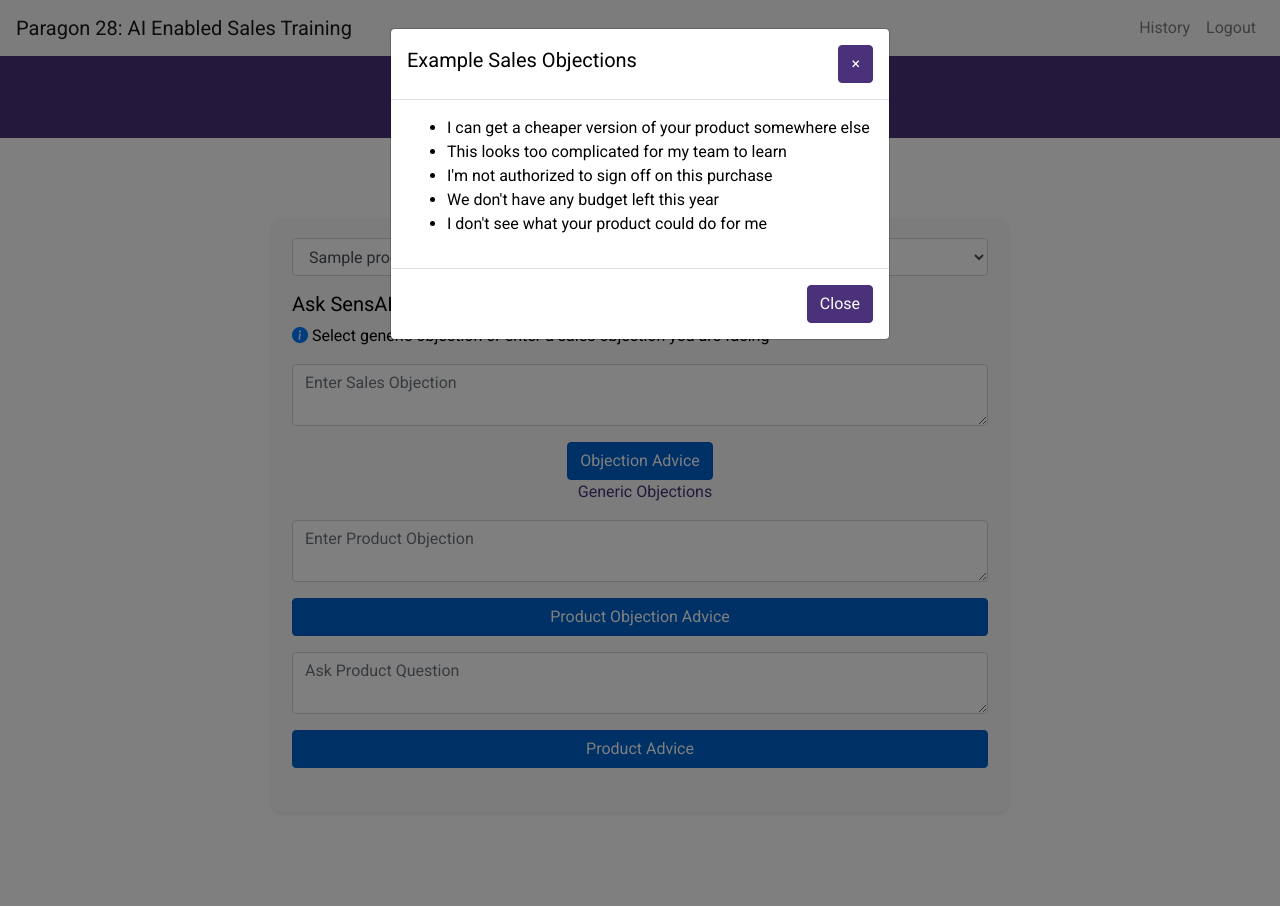
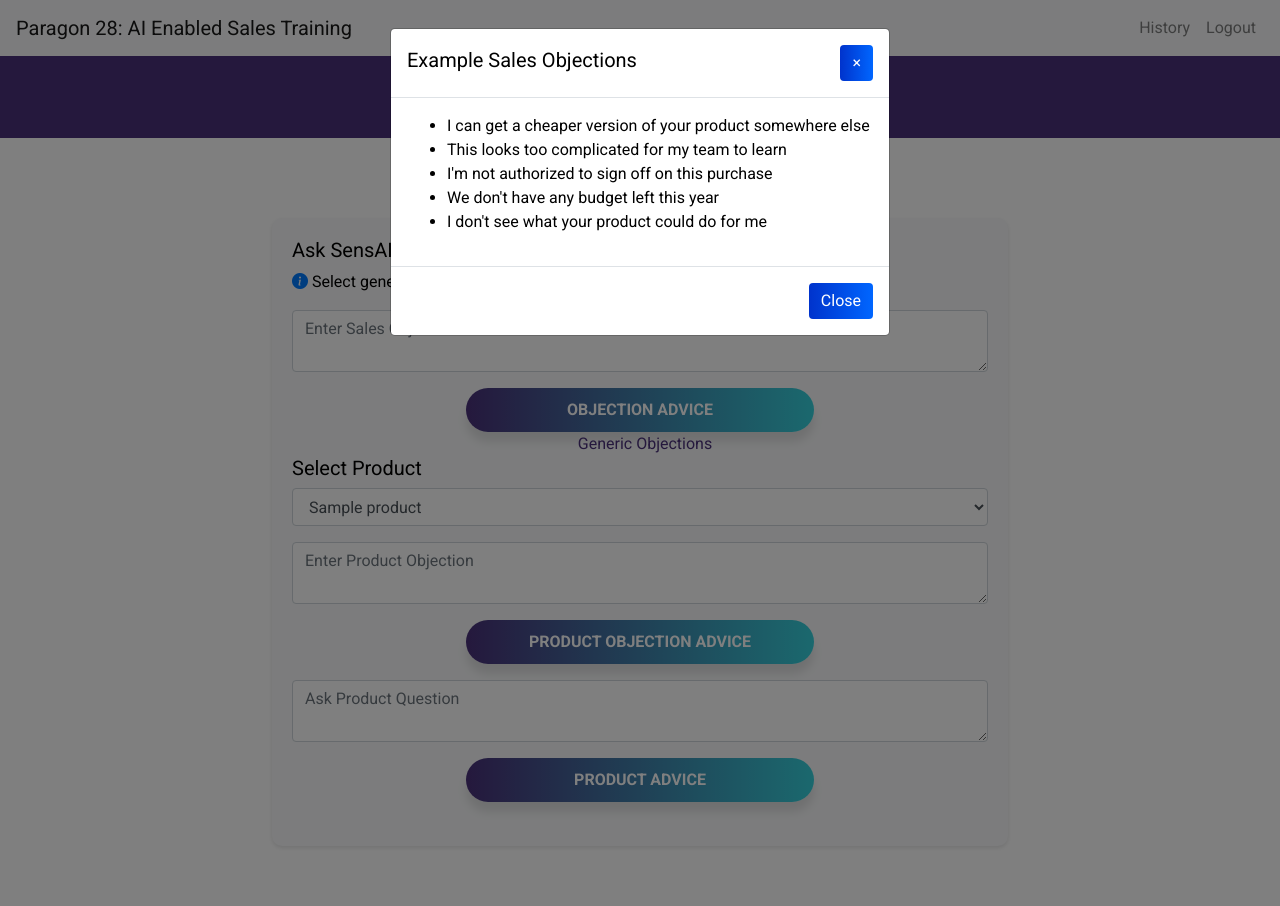
Before and after one commit to wooyakob/sensaigroup, a Flask app: page /dashboard in a window 1280 px wide, after a click on "Generic Objections". Run offline with Flask 3, Linux system fonts and the light colour scheme; a user stored in the database is signed in; tables that the repository leaves empty hold one stand-in row (values such as "Sample post"); parts of the project's set-up code (start-up, migrations or seed data) failed here and were passed over; some libraries are stand-ins or nearby versions.

Commit message:
improved button styling and p bar

```diff
--- a/static/styles.css
+++ b/static/styles.css
@@ -91,6 +91,9 @@ body {
   background-color: #4A317A;
   border-color: #4A317A;
   color: #ffffff;
+  background-image: linear-gradient(to right, #0033cc 0%, #0066ff 100%);
+  border: none;
+  transition: background 0.3s ease-in-out;
 }
 
 .btn-primary:hover {
@@ -217,3 +220,50 @@ textarea {
   margin-left: 10px;
   color: #4A317A;
 }
+
+.navbar {
+  position: sticky;
+  top: 0;
+  z-index: 1000;
+}
+
+.navbar-nav a:hover {
+  color: #4A317A !important;
+  transition: color 0.3s ease-in-out;
+}
+
+.form-control:focus {
+  border-color: #0033cc;
+  box-shadow: 0 0 0 0.2rem rgba(0, 123, 255, 0.25);
+}
+
+.progress-bar {
+  background-image: linear-gradient(to right, #4A325A 0%, #4A317A 100%);
+  border-radius: 50px;
+}
+
+.btn.btn-primary.active.mt-3 {
+  background: linear-gradient(90deg,  rgba(74,49,122,1) 0%, rgba(54,209,220,1) 100%);
+  border: none;
+  color: white;
+  font-weight: 600;
+  padding: 10px 20px;
+  transition: all 0.5s ease-out;
+  box-shadow: 0px 10px 10px rgba(0, 0, 0, 0.1);
+  border-radius: 50px;
+  text-transform: uppercase;
+  width: 50%;
+  margin: auto;
+  display: block;
+}
+
+.btn.btn-primary.active.mt-3:hover {
+  background: linear-gradient(90deg, rgba(74,49,122,1) 0%, rgba(54,209,220,1) 100%);
+  box-shadow: 0px 10px 20px rgba(0, 0, 0, 0.2);
+  transform: translateY(-2px);
+}
+
+.btn.btn-primary.active.mt-3:active {
+  box-shadow: 0px 10px 5px rgba(0, 0, 0, 0.1);
+  transform: translateY(1px);
+}
--- a/templates/index.html
+++ b/templates/index.html
@@ -52,12 +52,6 @@
         <div id="chat-container" class="card mt-4">
             <div class="card-body">
 
-            <select id="product-select" class="form-control mb-3">
-                {% for product in products %}
-                <option value="{{ product.id }}">{{ product.product_name }}</option>
-                {% endfor %}
-            </select>
-
             <!-- THREE USER INTERACTION TYPES-->
             <div class="form-group">
                 <h5>Ask SensAI</h5>
@@ -74,6 +68,14 @@
                     <button id="objection-advice-btn" class="btn btn-primary active mt-3">Objection Advice</button>
                     <a href="#" data-toggle="modal" data-target="#objectionExamplesModal">Generic Objections</a>
                 </div>
+
+                <h5>Select Product</h5>
+                <select id="product-select" class="form-control mb-3">
+                    {% for product in products %}
+                    <option value="{{ product.id }}">{{ product.product_name }}</option>
+                    {% endfor %}
+                </select>
+
                 <!--PRODUCT OBJECTIONS-->
                 <div class="product-objections d-flex flex-column mt-3">
                     <textarea id="product-objection-input" class="form-control" placeholder="Enter Product Objection"></textarea>
```
